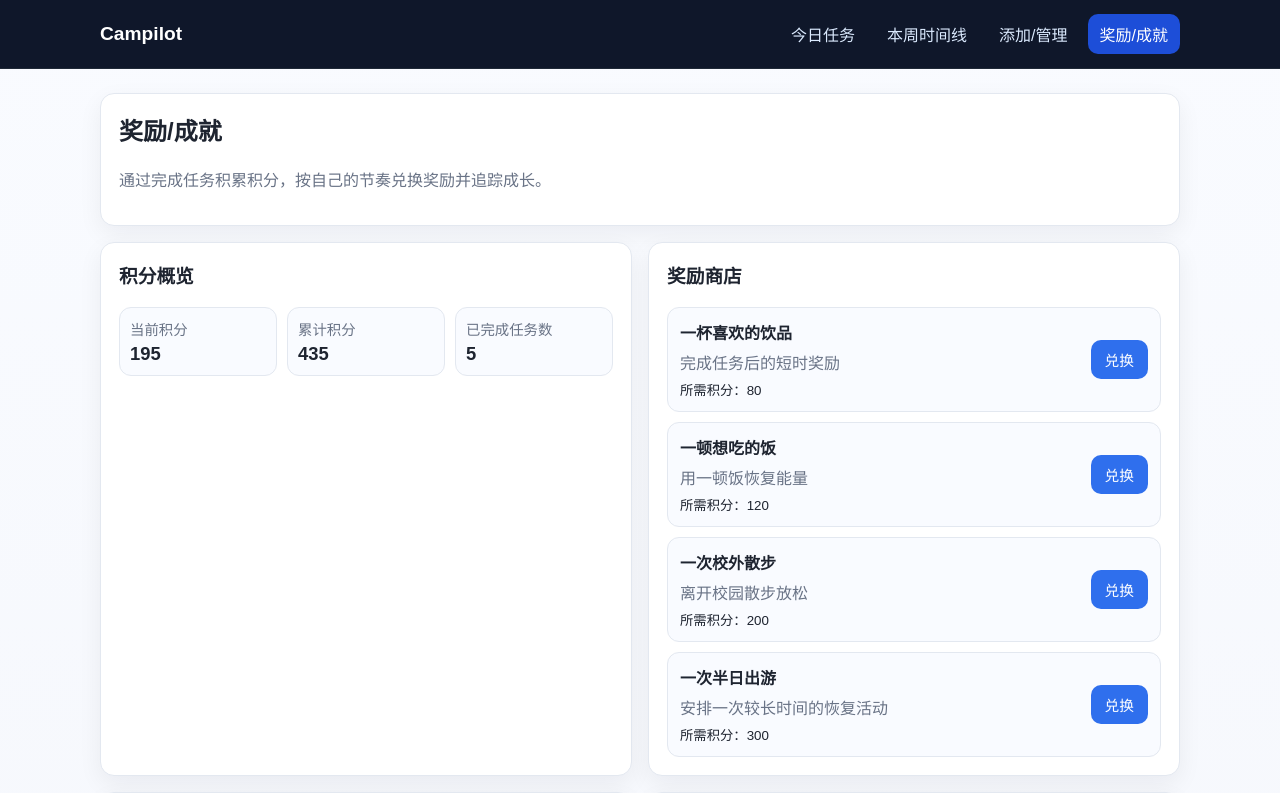
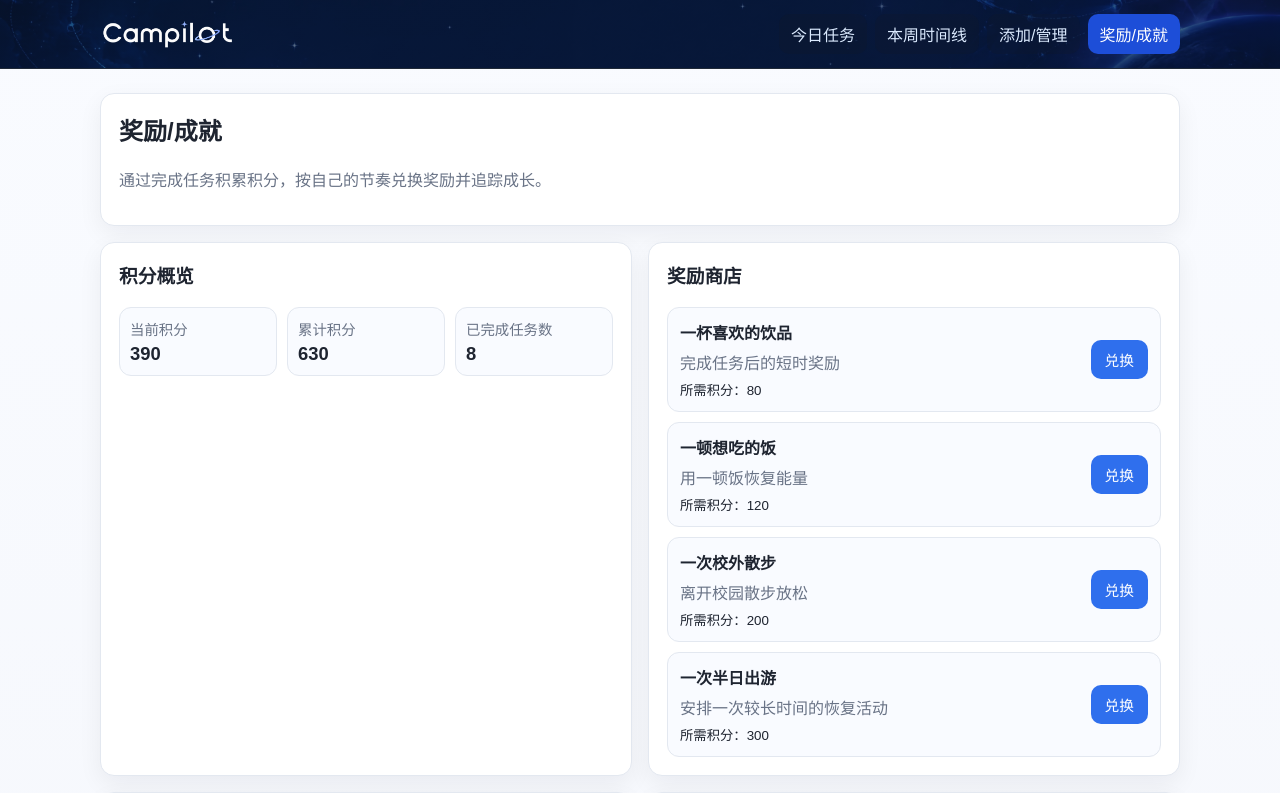
Before and after one commit to chaocyndrome/Campilot, a Flask app: page /rewards in a window 1280 px wide. Shown: the top 793 px of the page. Run offline with Flask 3, Linux system fonts and the light colour scheme.

Commit message:
初步美术设计

```diff
--- a/data/user_stats.json
+++ b/data/user_stats.json
@@ -1,5 +1,5 @@
 {
-  "current_points": 195,
-  "total_points": 435,
-  "completed_tasks": 5
+  "current_points": 390,
+  "total_points": 630,
+  "completed_tasks": 8
 }
--- a/static/css/style.css
+++ b/static/css/style.css
@@ -24,7 +24,12 @@ body {
 }
 
 .topbar {
-  background: #0f172a;
+  background-image:
+    linear-gradient(0deg, rgba(9, 25, 56, 0.62), rgba(9, 25, 56, 0.62)),
+    url("../img/navbar-bg.png");
+  background-size: cover;
+  background-position: center;
+  background-repeat: no-repeat;
   color: #fff;
   padding: 14px 0;
   border-bottom: 1px solid #1f2937;
@@ -39,8 +44,16 @@ body {
 
 .brand {
   margin: 0;
-  font-size: 1.2rem;
-  font-weight: 700;
+  display: flex;
+  align-items: center;
+  line-height: 1;
+}
+
+.brand img {
+  display: block;
+  height: 34px;
+  width: auto;
+  max-width: 100%;
 }
 
 .nav {
@@ -54,6 +67,7 @@ body {
   text-decoration: none;
   padding: 8px 12px;
   border-radius: 10px;
+  background: rgba(15, 23, 42, 0.28);
   transition: 0.2s ease;
 }
 
--- a/templates/base.html
+++ b/templates/base.html
@@ -9,7 +9,9 @@
 <body>
   <header class="topbar">
     <div class="container topbar-inner">
-      <h1 class="brand">Campilot</h1>
+      <h1 class="brand">
+        <img src="{{ url_for('static', filename='img/campilot-logo.png') }}" alt="Campilot">
+      </h1>
       <nav class="nav">
         <a href="{{ url_for('today') }}" class="{% if active_page == 'today' %}active{% endif %}">今日任务</a>
         <a href="{{ url_for('timeline') }}" class="{% if active_page == 'timeline' %}active{% endif %}">本周时间线</a>
```
Also changed, not shown: static/img/campilot-logo.png (added), static/img/navbar-bg.png (added).
